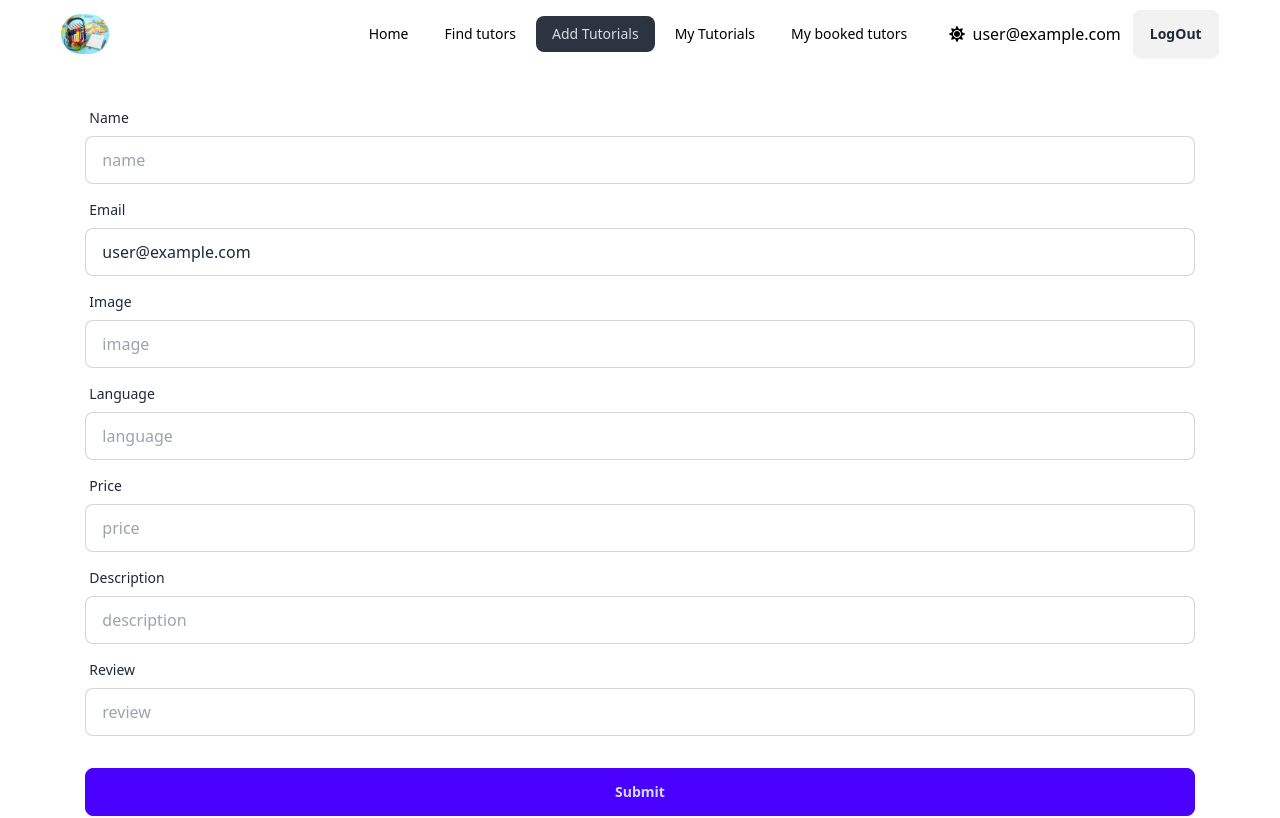
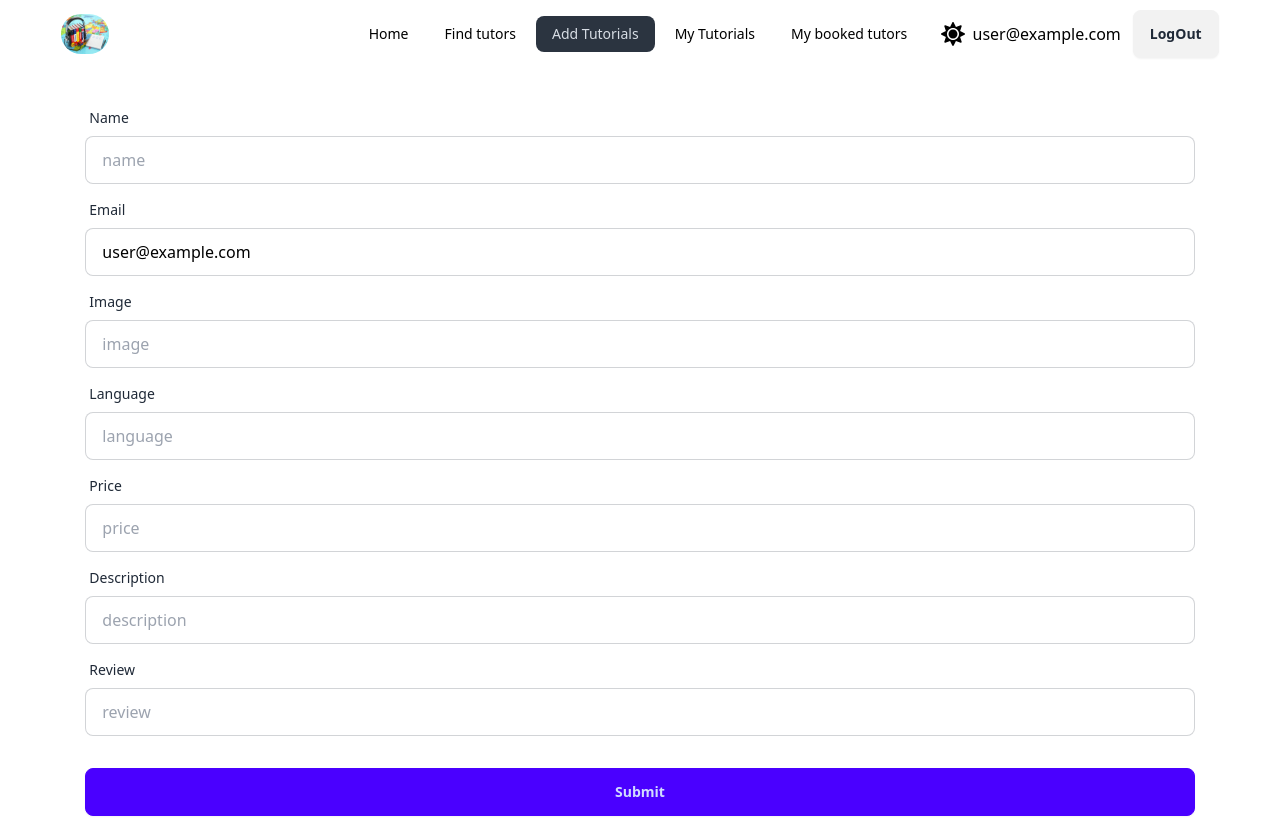
Before and after one commit to Ashimkayal4/language-exchange-client-side, a React (Vite) app: page /add-tutorials in a window 1280 px wide. Shown: the top 818 px of the page. Built offline with nearby package versions, Linux system fonts and the light colour scheme; no server answers; sample sign-in values are in the browser's storage.

Commit message:
added theme control whole page

```diff
--- a/src/components/navbar/Navbar.jsx
+++ b/src/components/navbar/Navbar.jsx
@@ -91,7 +91,7 @@ const Navbar = () => {
             <div className="navbar-end">
                 <button
                     onClick={toggleTheme}
-                    className="p-2 rounded-full focus:outline-none"
+                    className="p-2 rounded-full text-2xl focus:outline-none"
                 >
                     {isDarkMode ? <FaMoon /> : <FaSun />}
                 </button>
--- a/src/pages/AddTutorials.jsx
+++ b/src/pages/AddTutorials.jsx
@@ -3,7 +3,7 @@ import { AuthContext } from '../provider/AuthProvider';
 import Swal from 'sweetalert2';
 
 const AddTutorials = () => {
-    const { user } = useContext(AuthContext)
+    const { user, isDarkMode } = useContext(AuthContext)
 
     const userEmail = user?.email
 
@@ -45,49 +45,49 @@ const AddTutorials = () => {
     }
 
     return (
-        <div>
+        <div className={`${isDarkMode ? 'bg-gray-800 text-white' : 'bg-base-100 text-black'}`} >
             <form onSubmit={handleAddTutorial} className="card-body">
                 <div className="form-control">
                     <label className="label">
                         <span className="label-text">Name</span>
                     </label>
-                    <input type="text" placeholder="name" name='name' className="input input-bordered" required />
+                    <input type="text" placeholder="name" name='name' className="input input-bordered text-black" required />
                 </div>
                 <div className="form-control">
                     <label className="label">
                         <span className="label-text">Email</span>
                     </label>
-                    <input type="email" placeholder="email" defaultValue={userEmail} readOnly className="input input-bordered" required />
+                    <input type="email" placeholder="email" defaultValue={userEmail} readOnly className="input text-black input-bordered" required />
                 </div>
                 <div className="form-control">
                     <label className="label">
                         <span className="label-text">Image</span>
                     </label>
-                    <input type="text" placeholder="image" name='image' className="input input-bordered" required />
+                    <input type="text" placeholder="image" name='image' className="input text-black input-bordered" required />
                 </div>
                 <div className="form-control">
                     <label className="label">
                         <span className="label-text">Language</span>
                     </label>
-                    <input type="text" placeholder="language" name='language' className="input input-bordered" required />
+                    <input type="text" placeholder="language" name='language' className="input text-black input-bordered" required />
                 </div>
                 <div className="form-control">
                     <label className="label">
                         <span className="label-text">Price</span>
                     </label>
-                    <input type="text" placeholder="price" name='price' className="input input-bordered" required />
+                    <input type="text" placeholder="price" name='price' className="input text-black input-bordered" required />
                 </div>
                 <div className="form-control">
                     <label className="label">
                         <span className="label-text">Description</span>
                     </label>
-                    <input type="text" placeholder="description" name='description' className="input input-bordered" required />
+                    <input type="text" placeholder="description" name='description' className="input text-black input-bordered" required />
                 </div>
                 <div className="form-control">
                     <label className="label">
                         <span className="label-text">Review</span>
                     </label>
-                    <input type="text" placeholder="review" name='review' className="input input-bordered" required />
+                    <input type="text" placeholder="review" name='review' className="input text-black input-bordered" required />
                 </div>
                 <div className="form-control mt-6">
                     <button className="btn btn-primary">Submit</button>
--- a/src/pages/MyBookedTutors.jsx
+++ b/src/pages/MyBookedTutors.jsx
@@ -2,7 +2,7 @@ import React, { useContext, useEffect, useState } from 'react';
 import { AuthContext } from '../provider/AuthProvider';
 
 const MyBookedTutors = () => {
-    const { user } = useContext(AuthContext);
+    const { user ,isDarkMode} = useContext(AuthContext);
     const [bookTutor, setBookTutor] = useState([]);
 
     useEffect(() => {
@@ -12,11 +12,12 @@ const MyBookedTutors = () => {
             .catch(err => console.error('Error fetching booked tutors:', err));
     }, [user.email]);
 
+
     return (
-        <div className="p-6">
+        <div className={`p-6 ${isDarkMode ? 'bg-gray-800 text-white' : 'bg-base-100 text-black'}`}>
             <h1 className="text-3xl font-bold text-center mb-6">My Booked Tutors</h1>
-            <p className="text-center text-gray-600 mb-8">
-                You have booked <span className="text-blue-600 font-semibold">{bookTutor.length}</span> tutors.
+            <p className="text-center mb-8">
+                You have booked <span className="font-semibold">{bookTutor.length}</span> tutors.
             </p>
 
             <div className="grid grid-cols-1 md:grid-cols-2 lg:grid-cols-3 gap-6">
--- a/src/pages/MyTutorials.jsx
+++ b/src/pages/MyTutorials.jsx
@@ -4,7 +4,7 @@ import { Link } from 'react-router-dom';
 import Swal from 'sweetalert2';
 
 const MyTutorials = () => {
-    const { user } = useContext(AuthContext)
+    const { user, isDarkMode } = useContext(AuthContext)
     const [tutorial, setTutorial] = useState([]);
 
     // const [remove, setRemove] = useState(tutorial);
@@ -52,7 +52,7 @@ const MyTutorials = () => {
         });
     }
     return (
-        <div className='my-5'>
+        <div className={`pt-5 ${isDarkMode ? 'bg-gray-800 text-white' : 'bg-base-100 text-black'}`}>
             <div className="overflow-x-auto">
                 <table className="table">
                     <tbody>
--- a/src/pages/UpdateTutorial.jsx
+++ b/src/pages/UpdateTutorial.jsx
@@ -1,10 +1,12 @@
-import React from 'react';
+import React, { useContext } from 'react';
 import { useLoaderData } from 'react-router-dom';
 import Swal from 'sweetalert2';
+import { AuthContext } from '../provider/AuthProvider';
 
 const UpdateTutorial = () => {
 
     const data = useLoaderData();
+    const {isDarkMode}=useContext(AuthContext)
 
     const handleUpdate = e => {
         e.preventDefault();
@@ -39,49 +41,49 @@ const UpdateTutorial = () => {
     }
 
     return (
-        <div className="card">
+        <div className={` ${isDarkMode ? 'bg-gray-800 text-white' : 'bg-base-100 text-black'}`}>
             <form onSubmit={handleUpdate} className="card-body">
                 <div className="form-control">
                     <label className="label">
                         <span className="label-text">Name</span>
                     </label>
-                    <input type="text" placeholder="name" defaultValue={data.name} className="input input-bordered" required readOnly />
+                    <input type="text" placeholder="name" defaultValue={data.name} className="input text-black input-bordered" required readOnly />
                 </div>
                 <div className="form-control">
                     <label className="label">
                         <span className="label-text">Email</span>
                     </label>
-                    <input type="email" placeholder="email" defaultValue={data.email} className="input input-bordered" required readOnly/>
+                    <input type="email" placeholder="email" defaultValue={data.email} className="input text-black input-bordered" required readOnly/>
                 </div>
                 <div className="form-control">
                     <label className="label">
                         <span className="label-text">Image</span>
                     </label>
-                    <input type="text" placeholder="image" name='image' defaultValue={data.image} className="input input-bordered" required />
+                    <input type="text" placeholder="image" name='image' defaultValue={data.image} className="input text-black input-bordered" required />
                 </div>
                 <div className="form-control">
                     <label className="label">
                         <span className="label-text">Language</span>
                     </label>
-                    <input type="text" placeholder="language" name='language' defaultValue={data.language} className="input input-bordered" required />
+                    <input type="text" placeholder="language" name='language' defaultValue={data.language} className="input text-black input-bordered" required />
                 </div>
                 <div className="form-control">
                     <label className="label">
                         <span className="label-text">Price</span>
                     </label>
-                    <input type="text" placeholder="price" name='price' defaultValue={data.price} className="input input-bordered" required />
+                    <input type="text" placeholder="price" name='price' defaultValue={data.price} className="input text-black input-bordered" required />
                 </div>
                 <div className="form-control">
                     <label className="label">
                         <span className="label-text">Description</span>
                     </label>
-                    <input type="text" placeholder="description" name='description' defaultValue={data.description} className="input input-bordered" required />
+                    <input type="text" placeholder="description" name='description' defaultValue={data.description} className="input text-black input-bordered" required />
                 </div>
                 <div className="form-control">
                     <label className="label">
                         <span className="label-text">Review</span>
                     </label>
-                    <input type="text" placeholder="review" defaultValue={data.review} readOnly className="input input-bordered" required />
+                    <input type="text" placeholder="review" defaultValue={data.review} readOnly className="input text-black input-bordered" required />
                 </div>
                 <div className="form-control mt-6">
                     <button className="btn btn-primary">Submit</button>
--- a/src/root/Root.jsx
+++ b/src/root/Root.jsx
@@ -14,7 +14,7 @@ const Root = () => {
                 <Outlet></Outlet>
             </section>
 
-            <section className='mt-1'>
+            <section className=''>
                 <Footer></Footer>
             </section>
         </div>
```
